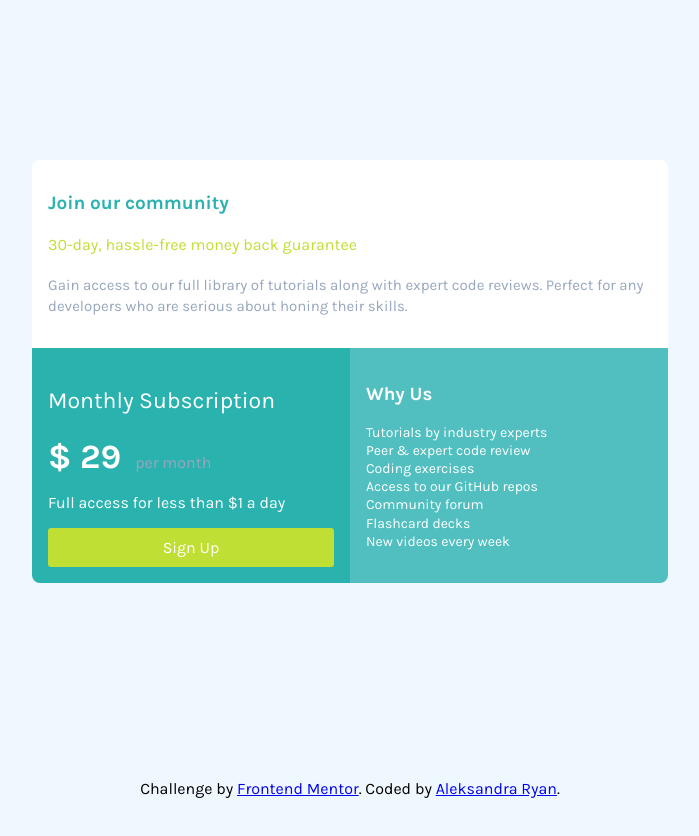
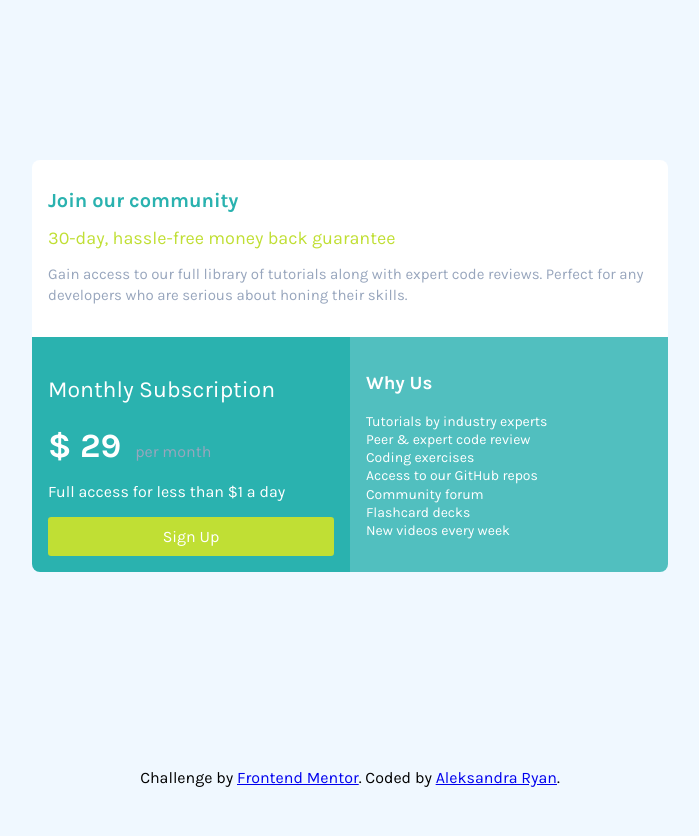
Before and after one commit to AleksandraRyan/grid-component, a plain HTML site: page index.html in a window 1280 px wide. Shown: the whole page, without its empty margins (290-989 px from the left). Drawn offline with Linux system fonts and the light colour scheme.

Commit message:
Changed accessibility issues

```diff
--- a/index.html
+++ b/index.html
@@ -23,16 +23,16 @@
   <body>
     <div class="container">
       <header>
-        <h2>Join our community</h2>
-        <h4>30-day, hassle-free money back guarantee</h4>
+        <h1>Join our community</h1>
+        <h2>30-day, hassle-free money back guarantee</h2>
         <p>
           Gain access to our full library of tutorials along with expert code
           reviews. Perfect for any developers who are serious about honing their
           skills.
         </p>
       </header>
-      <section class="main-area">
-        <main>
+
+      <main class="main-area">
         <div class="box1">
           <h3>Monthly Subscription</h3>
           <div class="price">
@@ -58,7 +58,6 @@
           </div>
         </div>
       </main>
-      </section>
     </div>
     <footer>
       <p class="attribution">
--- a/style.css
+++ b/style.css
@@ -28,12 +28,13 @@ header {
   padding: 1em;
 }
 
-header h2 {
-  font-size: 19px;
+header h1 {
+  font-size: 20px;
   color: var(--primary-color);
 }
 
-header h4 {
+header h2 {
+  font-size: 18px;
   color: var(--secondary-color);
   font-weight: 400;
 }
```
Lines whose indentation alone changed are shown as unchanged.
